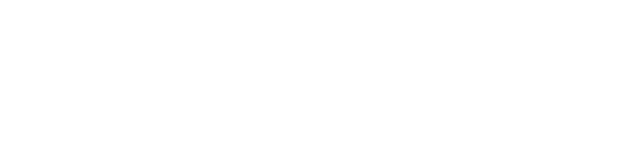
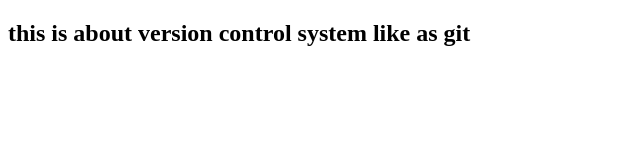
Before and after one commit to monoo920/surveyForm, a plain HTML site: page index.html in a window 1280 px wide. Shown: the whole page, without its empty margins (0-640 px from the left). Drawn offline with Linux system fonts and the light colour scheme.

Commit message:
initial commit

```diff
--- a/index.html
+++ b/index.html
@@ -6,6 +6,7 @@
     <title>Document</title>
 </head>
 <body>
+    <h2>this is about version control system like as git </h2>
 
 </body>
 </html>
```
